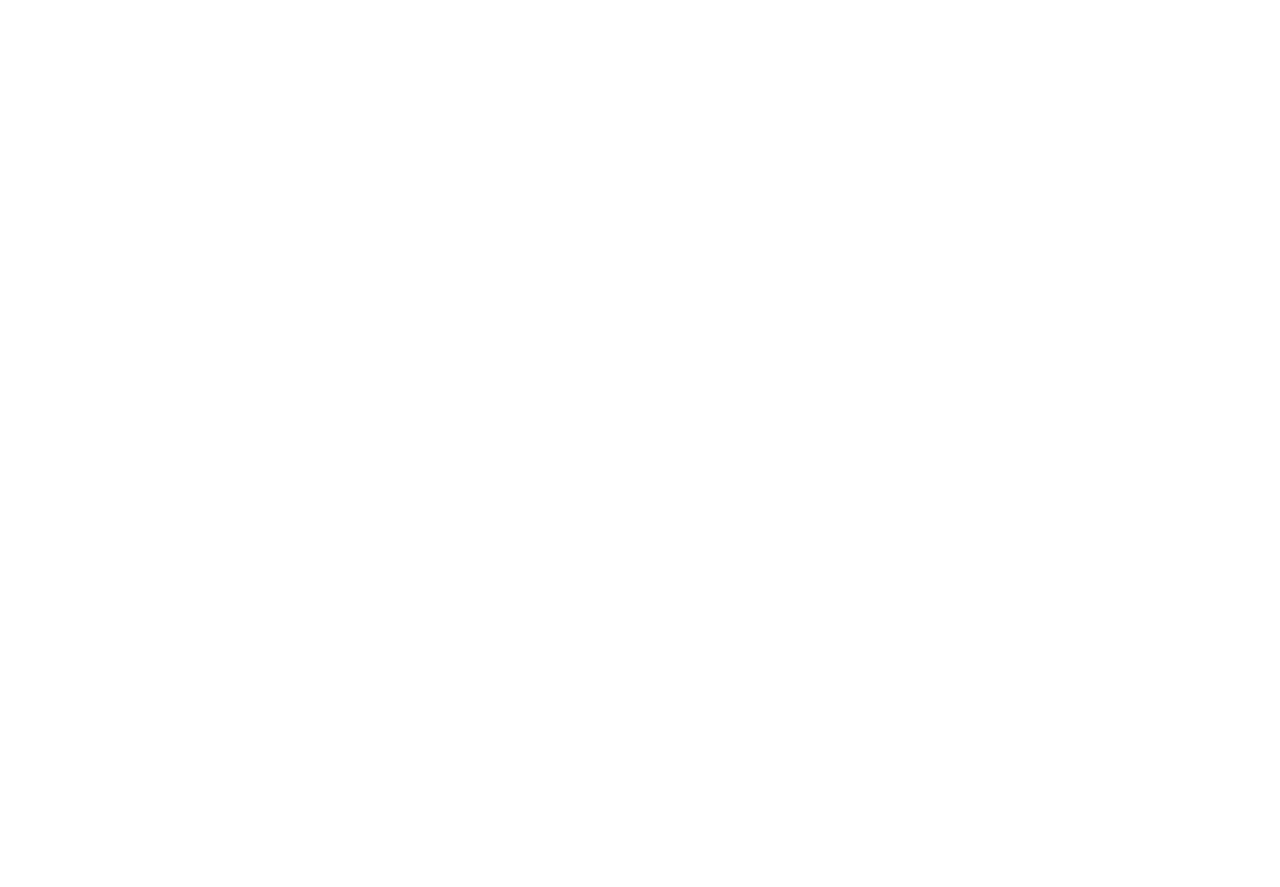
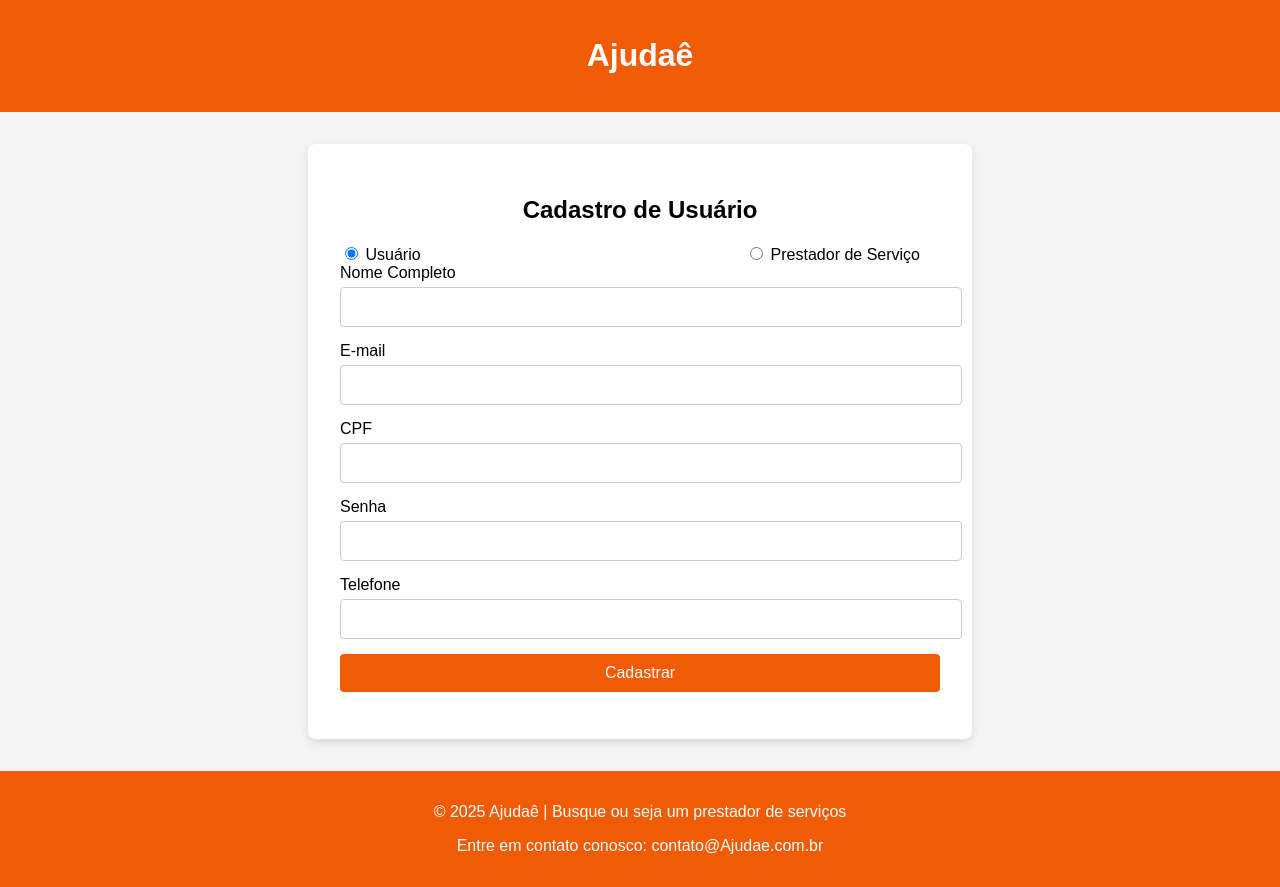
Before and after one commit to marcia-e/ajuda-ae, a plain HTML site: page cadastro.html in a window 1280 px wide. Before the commit the page ends 800 px from the top, so only its background shows below. Drawn offline with Linux system fonts and the light colour scheme.

Commit message:
pagina de cadastro

```diff
--- a/cadastro.html
+++ b/cadastro.html
@@ -1,11 +1,86 @@
 <!DOCTYPE html>
-<html lang="pt-br">
+<html lang="pt">
 <head>
     <meta charset="UTF-8">
     <meta name="viewport" content="width=device-width, initial-scale=1.0">
-    <title>Document</title>
+    <meta name="description" content="Cadastro de usuário para o Ajudaê.">
+    <title>Cadastro - Ajudaê</title>
+    <link rel="stylesheet" href="styles/cadastro.css">
+
+    <script>
+        // Função para mostrar/ocultar o campo de especialidade dependendo do tipo de usuário selecionado
+        function toggleSpecialtyField() {
+            const userType = document.querySelector('input[name="user_type"]:checked').value;
+            const specialtyField = document.querySelector('.specialty-group');
+
+            if (userType === 'provider') {
+                specialtyField.style.display = 'block';
+            } else {
+                specialtyField.style.display = 'none';
+            }
+        }
+    </script>
 </head>
+
 <body>
+    <header>
+        <h1>Ajudaê</h1>
+    </header>
 
+    <section class="form-container">
+        <h2>Cadastro de Usuário</h2>
+        <form action="#" method="post">
+
+                        <!-- Tipo de usuário -->
+                        <div class="user-type-container">
+                            <div>
+                                <input type="radio" id="user" name="user_type" value="user" checked onchange="toggleSpecialtyField()">
+                                <label for="user">Usuário</label>
+                            </div>
+                            <div>
+                                <input type="radio" id="provider" name="user_type" value="provider" onchange="toggleSpecialtyField()">
+                                <label for="provider">Prestador de Serviço</label>
+                            </div>
+                        </div>
+
+                        <!-- Campo de especialidade para prestadores de serviço -->
+                        <div class="form-group specialty-group">
+                            <label for="specialty">Especialidade</label>
+                            <input type="text" id="specialty" name="specialty" placeholder="Informe sua especialidade (ex: encanador, eletricista)">
+                        </div>
+
+            <div class="form-group">
+                <label for="name">Nome Completo</label>
+                <input type="text" id="name" name="name" required>
+            </div>
+            <div class="form-group">
+                <label for="email">E-mail</label>
+                <input type="email" id="email" name="email" required>
+            </div>
+            <div class="form-group">
+                <label for="CPF">CPF</label>
+                <input type="CPF" id="CPF" name="CPF" required>
+            </div>
+            <div class="form-group">
+                <label for="password">Senha</label>
+                <input type="password" id="password" name="password" required>
+            </div>
+            <div class="form-group">
+                <label for="phone">Telefone</label>
+                <input type="tel" id="phone" name="phone" required>
+            </div>
+
+            <div class="form-group">
+                <input type="submit" value="Cadastrar">
+            </div>
+
+        </form>
+    </section>
+
+    <footer>
+        <p>&copy; 2025 Ajudaê | Busque ou seja um prestador de serviços</p>
+        <p>Entre em contato conosco: contato@Ajudae.com.br</p>
+    </footer>
 </body>
+
 </html>
--- /dev/null
+++ b/styles/cadastro.css
@@ -0,0 +1,87 @@
+body {
+    font-family: Arial, sans-serif;
+    margin: 0;
+    padding: 0;
+    background-color: #f4f4f4;
+}
+
+header {
+    background-color: #f15b05;
+    color: white;
+    padding: 1rem 0;
+    text-align: center;
+}
+
+nav a {
+    color: white;
+    margin: 0 15px;
+    text-decoration: none;
+    font-size: 18px;
+}
+
+nav a:hover {
+    text-decoration: underline;
+}
+
+.form-container {
+    max-width: 600px;
+    margin: 2rem auto;
+    padding: 2rem;
+    background-color: white;
+    border-radius: 8px;
+    box-shadow: 0 4px 8px rgba(0, 0, 0, 0.1);
+}
+
+.form-container h2 {
+    text-align: center;
+    margin-bottom: 20px;
+}
+
+.form-group {
+    margin-bottom: 15px;
+}
+
+.form-group label {
+    display: block;
+    font-size: 1rem;
+    margin-bottom: 5px;
+}
+
+.form-group input, .form-group select {
+    width: 100%;
+    padding: 10px;
+    font-size: 1rem;
+    border: 1px solid #ccc;
+    border-radius: 4px;
+}
+
+.form-group input[type="submit"] {
+    background-color: #f15b05;
+    color: white;
+    cursor: pointer;
+    border: none;
+}
+
+.form-group input[type="submit"]:hover {
+    background-color: #e14e04;
+}
+
+.user-type-container {
+    display: flex;
+    justify-content: space-between;
+}
+
+.user-type-container label {
+    margin-right: 20px;
+}
+
+.specialty-group {
+    display: none;
+}
+
+footer {
+    background-color: #f15b05;
+    color: white;
+    padding: 1rem 0;
+    text-align: center;
+}
```
Also changed, not shown: index.html (+4 -10 lines), javascript/utilities.js (added, +36 -0 lines), utilities.js (deleted, +0 -7 lines), styles/index.css (renamed from index.css).
